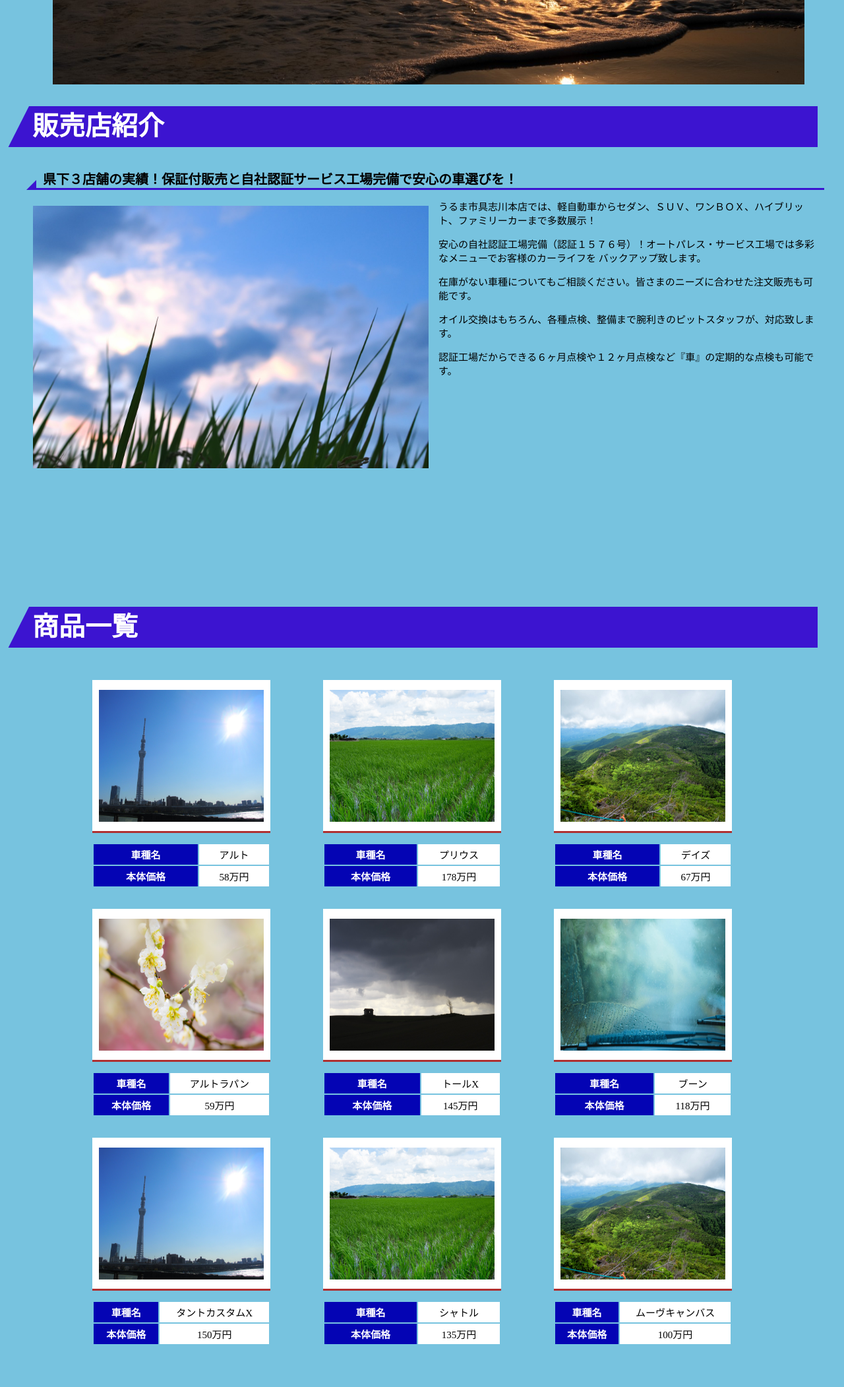
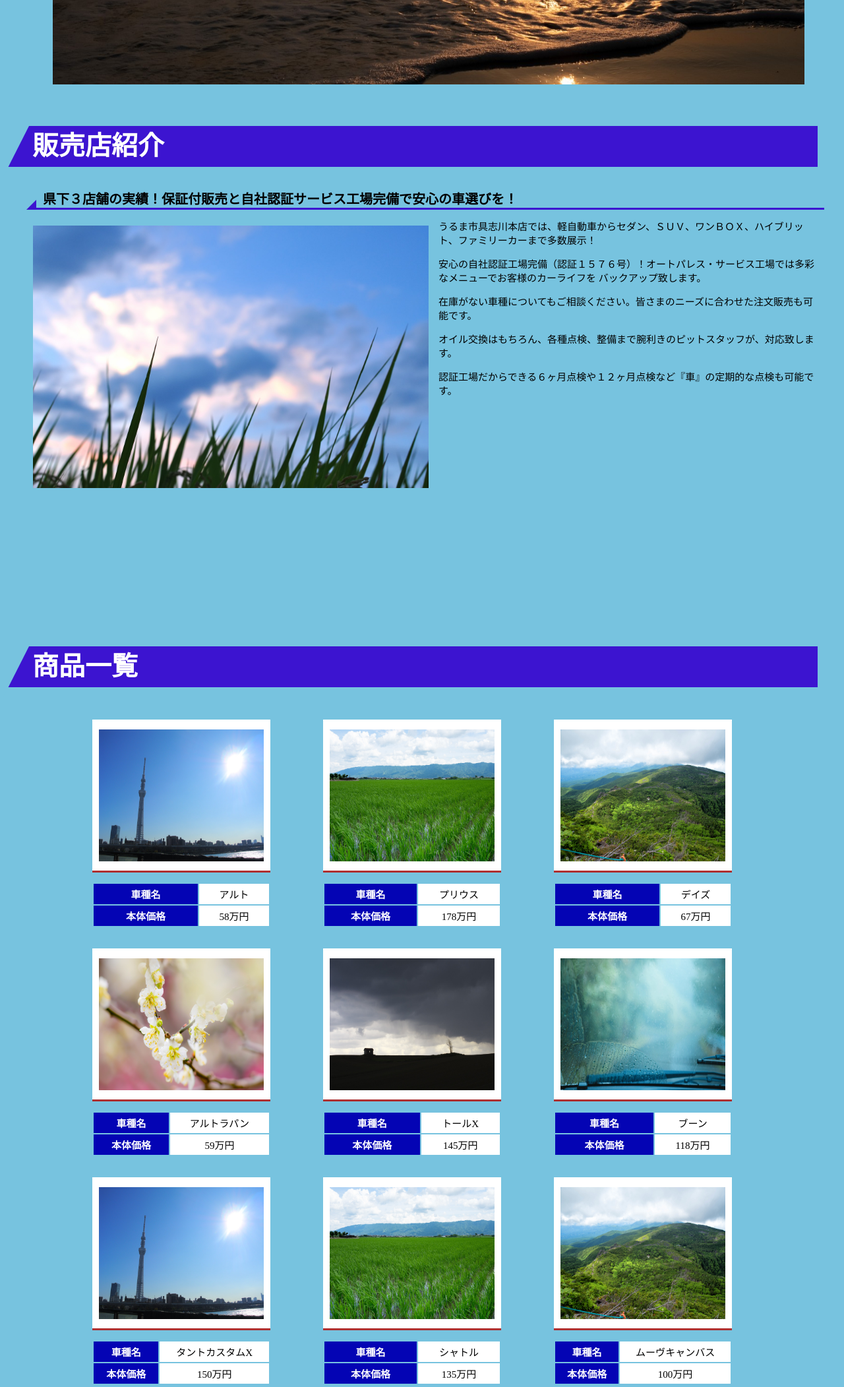
Before and after one commit to tomukobayashi/carNewHtml, a plain HTML site: page index.html in a window 1280 px wide. Shown: the part 780-2883 px from the top of the page at 66% size. Drawn offline with nearby package versions, Linux system fonts and the light colour scheme.

Commit message:
20200407-4 no1

```diff
--- a/css/responsive.css
+++ b/css/responsive.css
@@ -17,21 +17,21 @@
 
 #IntroShop{
 	padding-bottom:0px;
-	padding-top:100px;
+	padding-top:50px;
 	margin-top: 0px;
 	margin-bottom: 0px;
   }
 
   #Cars{
 	padding-bottom:0px;
-	padding-top:150px;
+	padding-top:100px;
 	margin-top: 0px;
 	margin-bottom: 2500px;
   }
 
   #Access{
 	padding-bottom:0px;
-	padding-top:100px;
+	padding-top:50px;
 	margin-top: 0px;
 	margin-bottom: 0px;
   }
--- a/css/responsive2.css
+++ b/css/responsive2.css
@@ -26,7 +26,7 @@
 	padding-bottom:0px;
 	padding-top:100px;
 	margin-top: 0px;
-  margin-bottom:1500px;
+  margin-bottom:800px;
   padding-left: 10px;
   }
 
--- a/css/style.css
+++ b/css/style.css
@@ -64,15 +64,18 @@ h1 {
   }
 
   #IntroShop{
-    padding-bottom: 300px
+    padding-bottom: 300px;
+    padding-top: 30px;
   }
 
   #Cars{
     padding-bottom: 1200px;
+    padding-top: 30px;
   }
 
   #Access{
     padding-bottom: 300px;
+    padding-top: 30px;
   }
 
   /*ヘッダー部分*/
```
